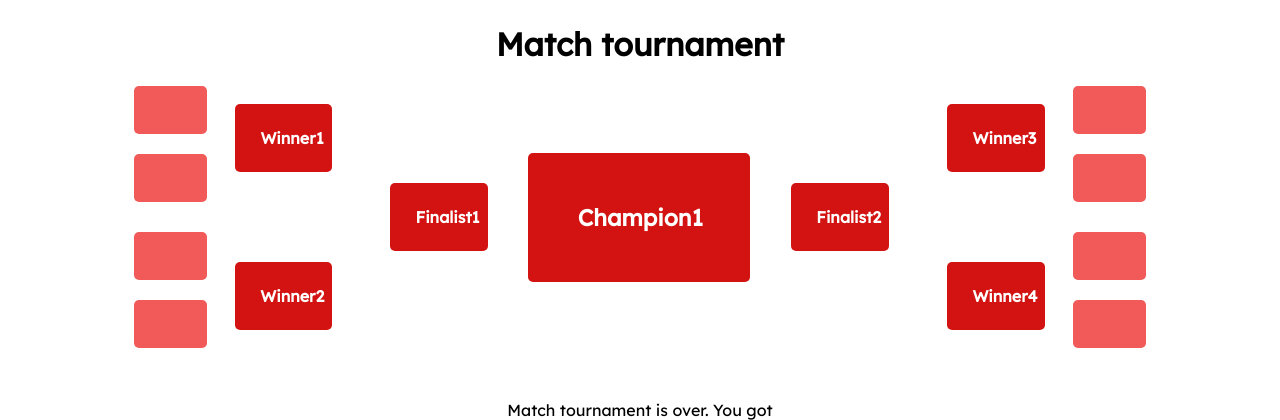
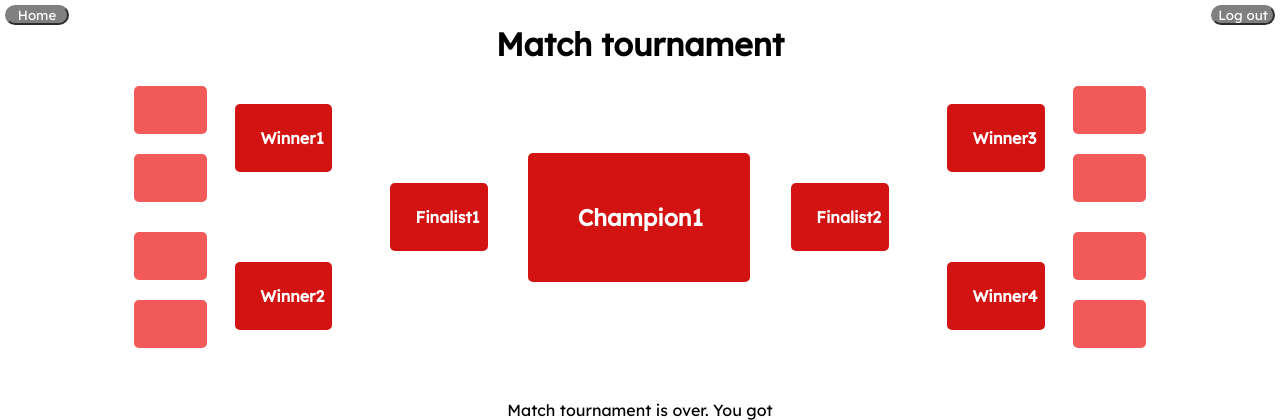
Before and after one commit to robert-gabriel-gaube/ByteMyHeart, a Django app: template application/templates/application/match.html in a window 1280 px wide. Shown: the top 420 px of the page. Run offline with Django 4.2, Linux system fonts and the light colour scheme; the template is opened without the code that fills it, so the values that code supplies are empty.

Commit message:
BYT-97 Bux fixed

```diff
--- a/application/templates/application/main_page_users.html
+++ b/application/templates/application/main_page_users.html
@@ -46,6 +46,11 @@
             #left {
                 float: left;
                 width: 5%;
+                color: white;
+                background-color: white;
+                border-color: white;
+                shadow: none;
+                border: 3px solid white;
             }
             #right {
                 float: right;
@@ -55,6 +60,7 @@
     </head>
     <body>
         <button class="option" id="right"onclick="location.href='/login'">Log out</button>
+        <button class="option" id="left" onclick="location.href='/user-main-page'">Home</button>
         <div id="header">
             <h1>Main User Page</h1>
         </div>
--- a/application/templates/application/match.html
+++ b/application/templates/application/match.html
@@ -106,9 +106,27 @@
       align-items: center;
       justify-content: center;
     }
+    .option{
+      background-color: gray;
+      border-radius: 10px;
+      color: white;
+      orientation: right;
+      border-color: gray;
+      margin: 5px;
+    }
+    #left {
+      float: left;
+      width: 5%;
+  }
+    #right {
+        float: right;
+        width: 5%;
+    }
   </style>
 </head>
 <body>
+<button class="option" id="left" onclick="location.href='/user-main-page'">Home</button>
+<button class="option" id="right"onclick="location.href='/login'">Log out</button>
   <div id="header">
     <h1>Match tournament</h1>
   </div>
```
Also changed, not shown: application/templates/application/create_report.html (+18 -0 lines), application/templates/application/date_offer.html (+18 -0 lines), application/templates/application/matches.html (+19 -0 lines), application/templates/application/report.html (+18 -0 lines), application/templates/application/reports.html (+23 -0 lines).
